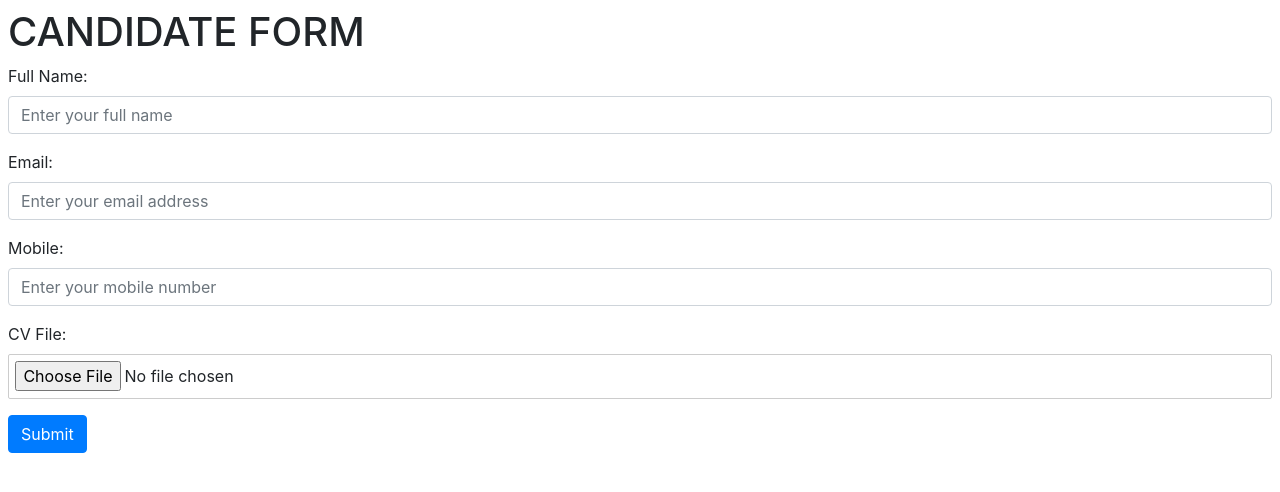
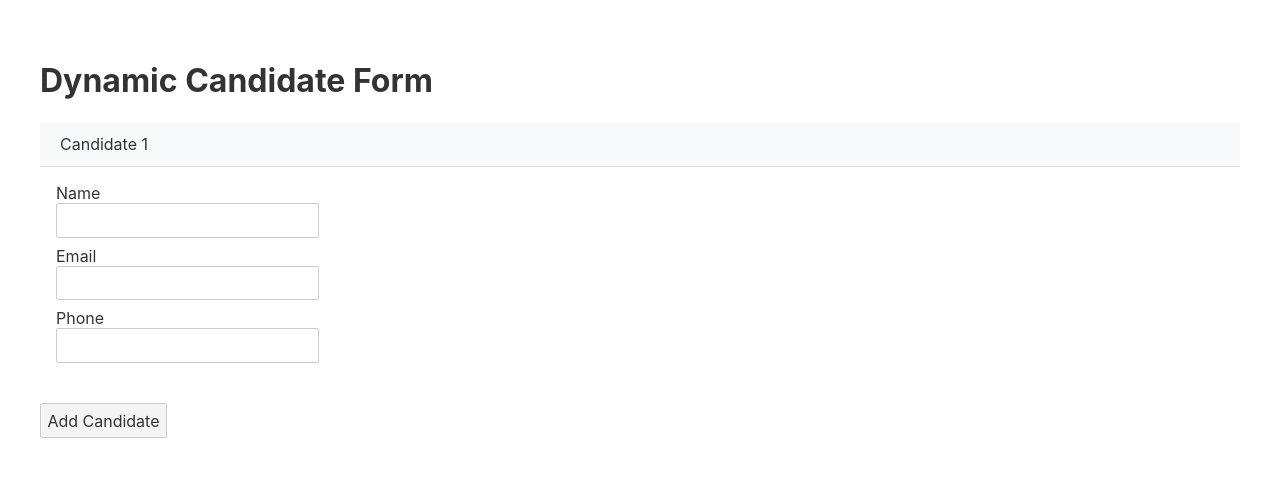
Before and after one commit to kumar123-creator/DYNAMIC, a Svelte app: page / in a window 1280 px wide. Shown: the top 492 px of the page. Built offline with nearby package versions, Linux system fonts and the light colour scheme.

Commit message:
code updated

```diff
--- a/src/App.svelte
+++ b/src/App.svelte
@@ -1,110 +1,82 @@
+<script>
+  import { onMount } from 'svelte';
 
-  <script>
-  let fullName = '';
-  let email = '';
-  let mobile = '';
-  let cvFile = null;
-  let fileContent = '';
-  let fileName = '';
+  let candidates = [];
 
-  async function handleFileChange(event) {
-    cvFile = event.target.files[0];
-    fileContent = await toBase64(cvFile);
-    fileName = cvFile.name;
+  // Function to add a new candidate
+  function addCandidate() {
+    candidates = [...candidates, { name: '', email: '', phone: '' }];
   }
 
-  async function uploadCV() {
-    if (validateForm()) {
-      const postData = {
-        fullName,
-        email,
-        mobile,
-        fileContent,
-        fileName
-      };
-
-      try {
-        const response = await fetch(
-          'https://api.recruitly.io/api/cvsubmit/bytes?apiKey=TEST45684CB2A93F41FC40869DC739BD4D126D77',
-          {
-            method: 'POST',
-            headers: {
-              'Content-Type': 'application/json'
-            },
-            body: JSON.stringify(postData)
-          }
-        );
-
-        // Handle the response as needed
-        if (response.ok) {
-          console.log('CV uploaded successfully');
-          resetForm();
-          location.reload();
-        } else {
-          console.error('Failed to upload CV');
-        }
-      } catch (error) {
-        console.error('Error uploading CV:', error);
-      }
-    }
+  // Function to remove a candidate
+  function removeCandidate(index) {
+    candidates = candidates.filter((_, i) => i !== index);
   }
 
-  function toBase64(file) {
-    return new Promise((resolve, reject) => {
-      const reader = new FileReader();
-      reader.readAsDataURL(file);
-      reader.onload = () => resolve(reader.result.split(',')[1]);
-      reader.onerror = error => reject(error);
+  // Lifecycle hook to add an initial candidate
+  onMount(() => {
+    addCandidate();
   });
-  }
-
-  function validateForm() {
-    if (!fullName || !email || !mobile || !cvFile) {
-      console.error('Please fill in all the fields and select a CV file');
-      return false;
-    }
-
-    // Add additional validation if needed
-
-    return true;
-  }
-
-  function resetForm() {
-    fullName = '';
-    email = '';
-    mobile = '';
-    cvFile = null;
-    fileContent = '';
-    fileName = '';
-  }
 </script>
 
 <style>
-  @import url('https://stackpath.bootstrapcdn.com/bootstrap/4.5.0/css/bootstrap.min.css');
+.container {
+    padding: 2rem;
+  }
+
+  .card {
+    margin-bottom: 1rem;
+  }
+
+  .card-header {
+    display: flex;
+    align-items: center;
+    justify-content: space-between;
+    padding: 0.75rem 1.25rem;
+    background-color: #f8f9fa;
+    border-bottom: 1px solid rgba(0, 0, 0, 0.125);
+  }
+
+  .card-body {
+    padding: 1rem;
+  }
+
+  .btn {
+    margin-right: 0.5rem;
+  }
 </style>
 
-<main>
-  <h1>CANDIDATE FORM</h1>
+<div class="container">
+  <h1>Dynamic Candidate Form</h1>
 
+  {#each candidates as candidate, index}
+    <div class="card mb-3">
+      <div class="card-header">
+        Candidate {index + 1}
+        {#if index > 0}
+          <button class="btn btn-danger btn-sm float-right" on:click={() => removeCandidate(index)}>
+            Remove
+          </button>
+        {/if}
+      </div>
+      <div class="card-body">
         <div class="form-group">
-    <label for="fullName">Full Name:</label>
-    <input class="form-control" type="text" id="fullName" bind:value={fullName} placeholder="Enter your full name" />
+          <label for="name">Name</label>
+          <input type="text" class="form-control" id="name" bind:value={candidate.name} required>
         </div>
 
         <div class="form-group">
-    <label for="email">Email:</label>
-    <input class="form-control" type="email" id="email" bind:value={email} placeholder="Enter your email address" />
+          <label for="email">Email</label>
+          <input type="email" class="form-control" id="email" bind:value={candidate.email} required>
         </div>
 
         <div class="form-group">
-    <label for="mobile">Mobile:</label>
-    <input class="form-control" type="tel" id="mobile" bind:value={mobile} placeholder="Enter your mobile number" />
+          <label for="phone">Phone</label>
+          <input type="tel" class="form-control" id="phone" bind:value={candidate.phone} required>
         </div>
+      </div>
+    </div>
+  {/each}
 
-  <div class="form-group">
-    <label for="cvFile">CV File:</label>
-    <input class="form-control-file" type="file" accept=".pdf,.doc,.docx" id="cvFile" on:change={handleFileChange} />
+  <button class="btn btn-primary" on:click={addCandidate}>Add Candidate</button>
 </div>
-
-  <button class="btn btn-primary" on:click={uploadCV}>Submit</button>
-</main>
```
Lines whose indentation alone changed are shown as unchanged.
